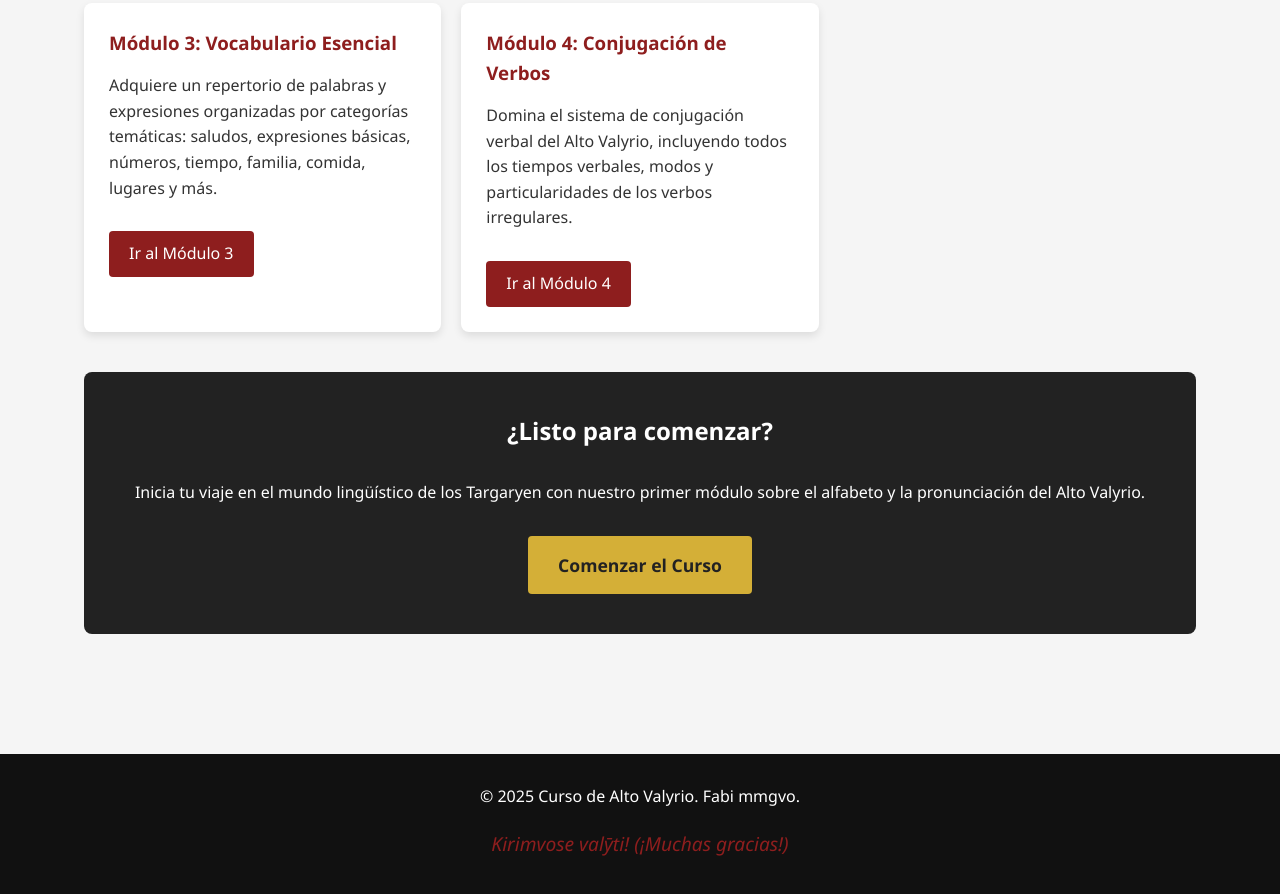
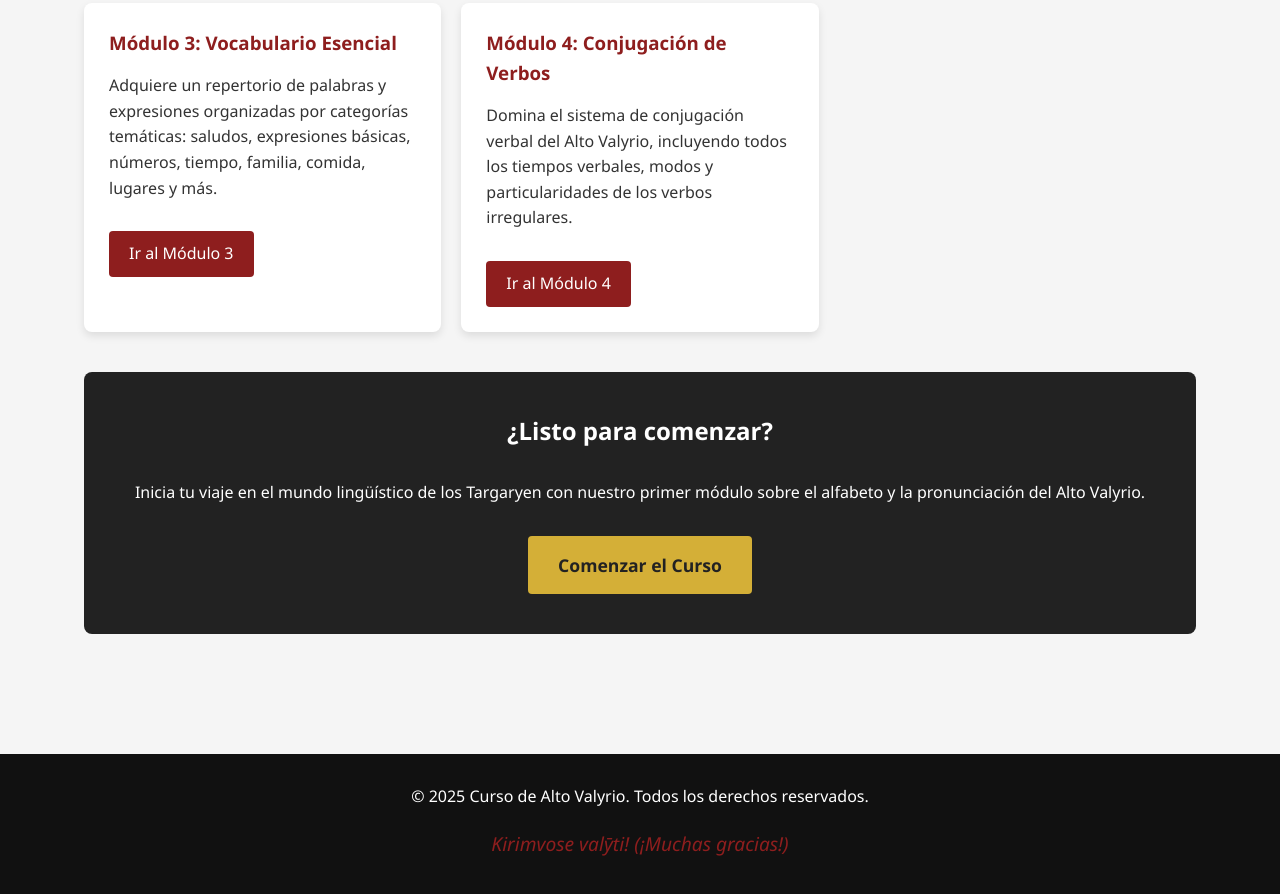
Before and after one commit to AaronG28/curso-alto-valyrio, a plain HTML site: page index.html in a window 1280 px wide. Shown: the part 1097-1991 px from the top of the page. Drawn offline with Linux system fonts and the light colour scheme.

Commit message:
update footer

```diff
--- a/index.html
+++ b/index.html
@@ -81,7 +81,7 @@
 
     <footer>
         <div class="container">
-            <p>&copy; 2025 Curso de Alto Valyrio. Fabi mmgvo.</p>
+            <p>&copy; 2025 Curso de Alto Valyrio. Todos los derechos reservados.</p>
             <p class="valyrian-quote"><em>Kirimvose valȳti!</em> (¡Muchas gracias!)</p>
         </div>
     </footer>
```
